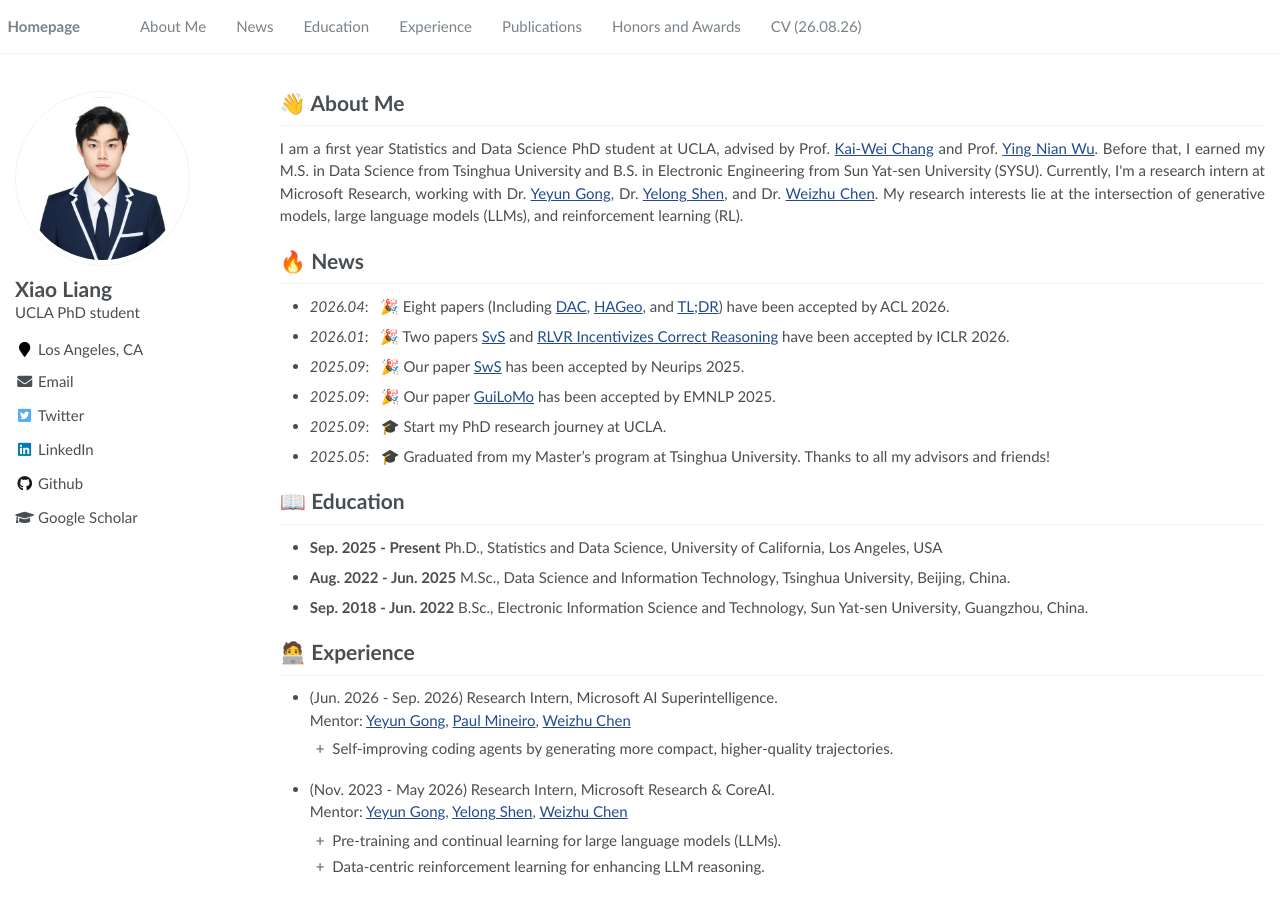
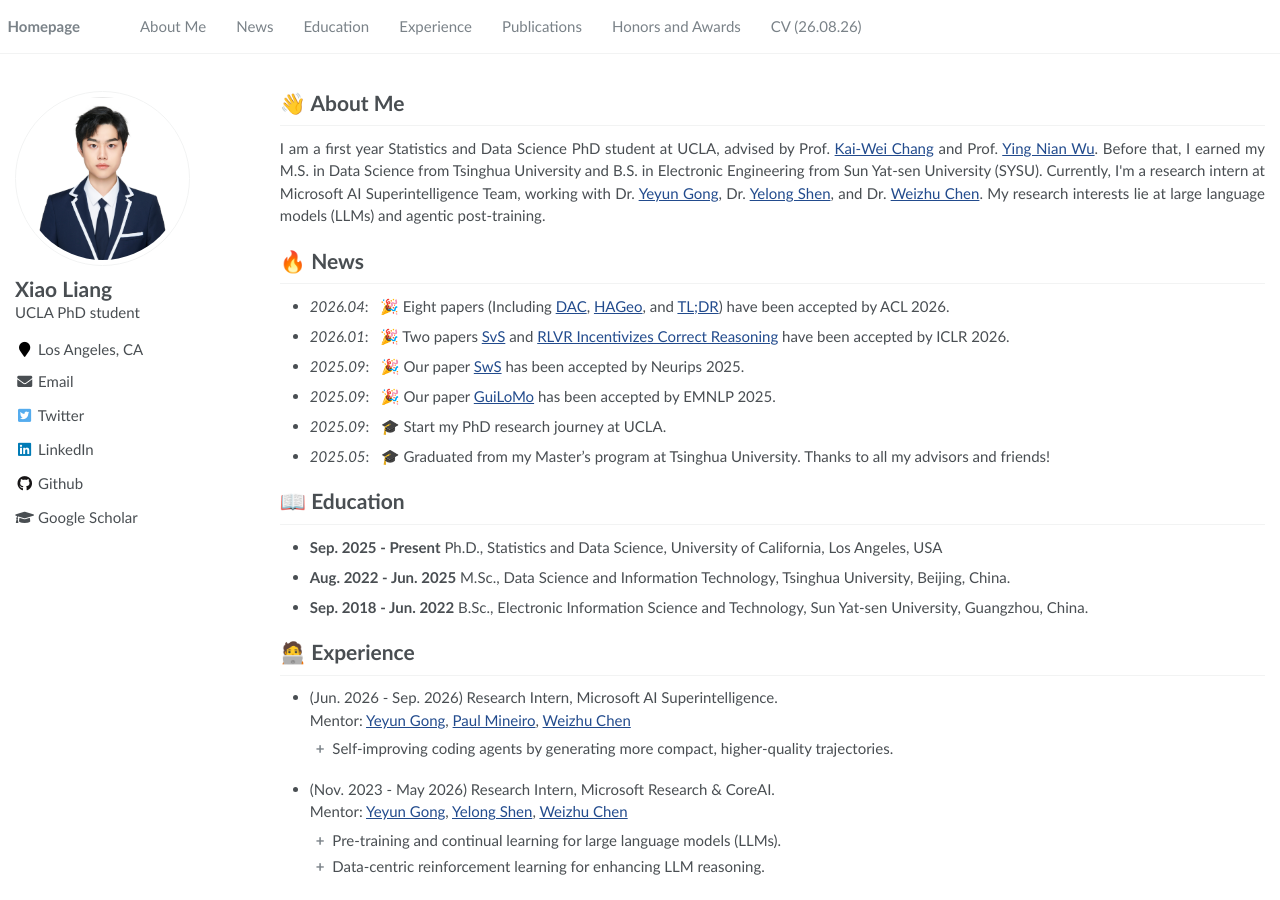
Before and after one commit to MasterVito/MasterVito.github.io, a Jekyll site: the page built from _pages/about.md, in a window 1280 px wide and 900 px high. Built offline with Jekyll 4.4.1, drawn with Linux system fonts in a browser that asks for light colours.

Commit message:
About Me: update current affiliation and research interests
Co-Authored-By: Claude Opus 5 <noreply@anthropic.com>
Claude-Session: https://claude.ai/code/session_0147V7ycVkk15Bn1WDxaAcwz

```diff
--- a/_pages/about.md
+++ b/_pages/about.md
@@ -16,11 +16,11 @@ redirect_from:
   I am a first year Statistics and Data Science PhD student at UCLA, advised by Prof.
   <a href="https://web.cs.ucla.edu/~kwchang/" target="_blank">Kai-Wei Chang</a> and Prof. <a href="http://www.stat.ucla.edu/~ywu/me.html" target="_blank">Ying Nian Wu</a>.
   Before that, I earned my M.S. in Data Science from Tsinghua University and B.S. in Electronic Engineering from Sun Yat-sen University (SYSU).
-  Currently, I'm a research intern at Microsoft Research, working with
+  Currently, I'm a research intern at Microsoft AI Superintelligence Team, working with
   Dr. <a href="https://www.microsoft.com/en-us/research/people/yegong/" target="_blank">Yeyun Gong</a>,
   Dr. <a href="https://scholar.google.com/citations?user=S6OFEFEAAAAJ&hl=en" target="_blank">Yelong Shen</a>,
   and Dr. <a href="https://www.microsoft.com/en-us/research/people/wzchen/" target="_blank">Weizhu Chen</a>.
-  My research interests lie at the intersection of generative models, large language models (LLMs), and reinforcement learning (RL).
+  My research interests lie at large language models (LLMs) and agentic post-training.
   <div style="margin-top: 6px;"></div>
 </div>
 
```
